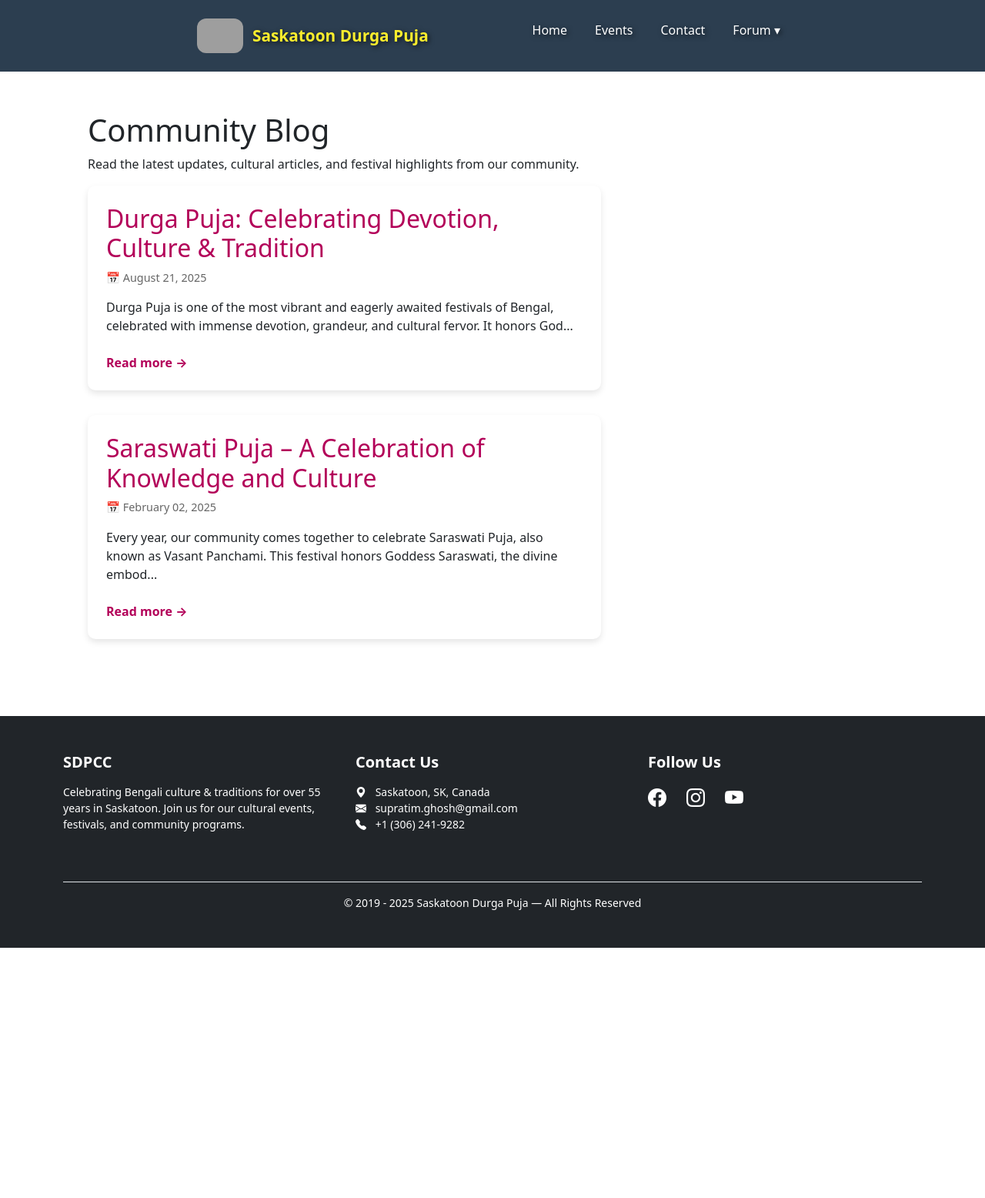
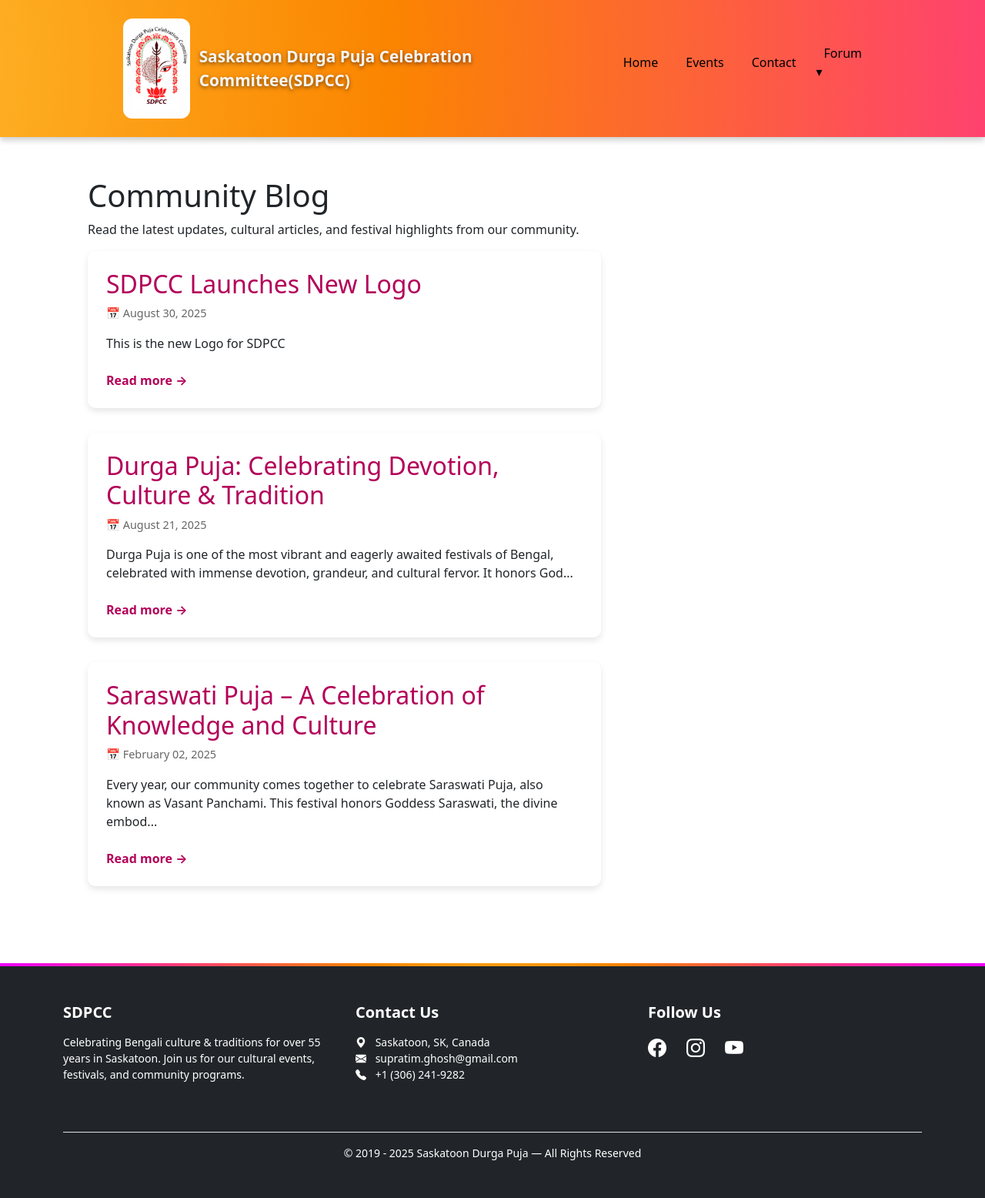
Before and after one commit to EZOPINC/sdpcc, a Jekyll site: the page built from blog/index.html, in a window 1280 px wide. Shown: the whole page at 77% size. Built offline with Jekyll 4.4.1, drawn with Linux system fonts in a browser that asks for light colours; the list of posts is cut into pages by our own code; before the commit the page ends 1231 px from its top, so only the background shows below that; grey boxes are pictures that could not be loaded.

Commit message:
design update

```diff
--- a/_includes/header.html
+++ b/_includes/header.html
@@ -1,10 +1,10 @@
 
 <!-- Navbar -->
-<header class="navbar">
-  <div class="nav-container">
-    <a href="{{ '/' | relative_url }}" class="logo-link">
-      <img src="{{ '/assets/images/logo.jpeg' | relative_url }}" alt="SDPCC Logo" class="logo">
-      <span class="site-name">Saskatoon Durga Puja</span>
+<header class="header">
+  <div class="site-nav-container">
+    <a href="{{ '/' | relative_url }}" class="site-logo-link">
+      <img src="{{ '/assets/images/SDPCC_LOGO.png' | relative_url }}" alt="SDPCC Logo" class="site-logo">
+      <span class="site-name">Saskatoon Durga Puja Celebration Committee(SDPCC)</span>
     </a>
 
     <!-- Hamburger -->
--- /dev/null
+++ b/_posts/2025-08-30-New-logo.md
@@ -0,0 +1,13 @@
+---
+layout: post
+title: "SDPCC Launches New Logo"
+description: "Saraswati Puja, Kolkata Bengali Community, Bengali culture, celebration of knowledge and culture"
+date: 2025-08-30
+author: Community Team
+categories: [Culture, Festivals]
+tags: [Saraswati Puja, Festival, Bengali Culture, Community, logo]
+image: "/assets/images/SDPCC_LOGO.png"
+reading_time: 1 min
+---
+
+## This is the new Logo for SDPCC
--- a/assets/css/styles.css
+++ b/assets/css/styles.css
@@ -6,14 +6,32 @@ body {
 }
 
 header {
-    background: linear-gradient(to right, #db4f4f, #f57c00, #fbc02d);
-    color: white;
-    text-shadow: 2px 2px 6px rgba(0, 0, 0, 0.6);
+    background: radial-gradient(circle, #ffca3a, #fb8500, #ff3b7a, #f000ff);
+    background-size: 400% 400%;
+    animation: headerGradient 20s ease infinite;
+    color: #fff;
+    padding: 0.5rem 0;
+    top: 0;
+    z-index: 1000;
+    box-shadow: 0 4px 8px rgba(0, 0, 0, 0.2);
+}
+@keyframes headerGradient {
+    0% {
+        background-position: 0% 50%;
+    }
+
+    50% {
+        background-position: 100% 50%;
+    }
+
+    100% {
+        background-position: 0% 50%;
+    }
 }
 
 header h1,
 header p {
-    color: #fff;
+    color: #090808;
 }
 
 section h2 {
@@ -21,36 +39,38 @@ section h2 {
 }
 
 /* -------------------- Navbar -------------------- */
-.navbar {
+.site-navbar {
     background: #2c3e50;
     padding: 10px 10px;
 }
 
-.nav-container {
+.site-nav-container {
     display: flex;
     align-items: center;
     justify-content: space-between;
     /* logo left, nav right */
-    width: 60%;
+    width: 75%;
     margin: 0 auto;
 }
 
-.logo-link {
+.site-logo-link {
     display: flex;
     align-items: center;
     text-decoration: none;
     gap: 2px;
 }
 
-.logo {
-    height: 45px;
+.site-logo {
+    height: 130px;
+    width: auto;
     margin-right: 10px;
 }
 
 .site-name {
     font-size: 1.3rem;
     font-weight: 700;
-    color: #fbed2d;
+    color: #F5F5F5;
+    text-shadow: 0px 2px 5px rgba(0, 0, 0, 0.5);
 }
 
 /* Nav links */
@@ -66,15 +86,17 @@ section h2 {
 }
 
 .nav-links a {
-    color: #fff;
+    color: black;
     text-decoration: none;
     padding: 10px 10px;
     transition: background 0.3s ease;
 }
 
 .nav-links a:hover {
-    background: #34495e;
+    background: #ffffff;
     border-radius: 4px;
+    color: #2c3e50;
+    text-transform: uppercase;
 }
 
 /* Dropdown Menu */
@@ -85,7 +107,7 @@ section h2 {
 .dropdown-content {
     display: none;
     position: absolute;
-    background: #34495e;
+    background: #081777;
     top: 100%;
     left: 0;
     min-width: 180px;
@@ -135,6 +157,7 @@ section h2 {
     border-radius: 3px;
     transition: 0.3s;
 }
+
 /* Hamburger animation (X) */
 .hamburger.active span:nth-child(1) {
     transform: rotate(45deg) translate(5px, 5px);
@@ -186,12 +209,21 @@ section h2 {
 }
 
 /* -------------------- Footer -------------------- */
+/*.site-footer {
+    padding: 2rem 0;
+    background-color: #2b0f30;
+    color: #d8d8d8;
+}
+    */
 .site-footer {
-    background: #1a1a1a;
-    color: #ccc;
-    padding: 2rem 0;
+    background-color: #121212;
+    /* A very dark charcoal/off-black */
+    color: #d8d8d8;
+    /* This creates the gradient border on top */
+    border-top: 4px solid;
+    border-image-slice: 1;
+    border-image-source: radial-gradient(circle, #ffca3a, #fb8500, #ff3b7a, #f000ff);
 }
-
 .site-footer h5 {
     margin-bottom: 1rem;
     color: #fff;
@@ -208,6 +240,7 @@ section h2 {
     transform: scale(1.2) rotate(5deg);
     color: #f39c12;
 }
+
 /* Make footer sticky */
 html,
 body {
@@ -222,8 +255,10 @@ body {
 }
 
 .content {
-    flex: 1; /* push footer to bottom */
+    flex: 1;
+    /* push footer to bottom */
 }
+
 /* -------------------- Homepage -------------------- */
 img {
     max-width: 50%;
@@ -232,6 +267,7 @@ img {
     margin: 1rem auto;
     border-radius: 12px;
 }
+
 /*Index Page Link styles*/
 .center-link {
     text-align: center;
@@ -306,6 +342,7 @@ img {
 .view-all-events:hover {
     background: #a93226;
 }
+
 /* -------------------- Animations and Layouts -------------------- */
 /* Home page sidebar styles */
 .home-container {
@@ -441,11 +478,13 @@ img {
     min-width: 900px;
     /* ensure enough width for content */
 }
+
 @keyframes fadeIn {
     to {
         opacity: 1;
     }
 }
+
 .postheader {
     margin-bottom: 1.5rem;
     border-bottom: 1px solid #000000;
@@ -494,6 +533,7 @@ img {
     animation: slideInRight 0.6s ease-in-out;
     min-width: 300px;
 }
+
 @keyframes slideIn {
     from {
         opacity: 0;
```
Also changed, not shown: other parts of _includes/header.html (+0 -1 lines), _includes/old-header.html (deleted, +0 -32 lines), announcements.md (+3 -0 lines), assets/css/oldstyles.css (deleted, +0 -585 lines), Gemfile.lock, assets/images/SDPCC_LOGO.png (added), assets/images/favicon.ico, 2 other files. Lines whose indentation alone changed are shown as unchanged.
